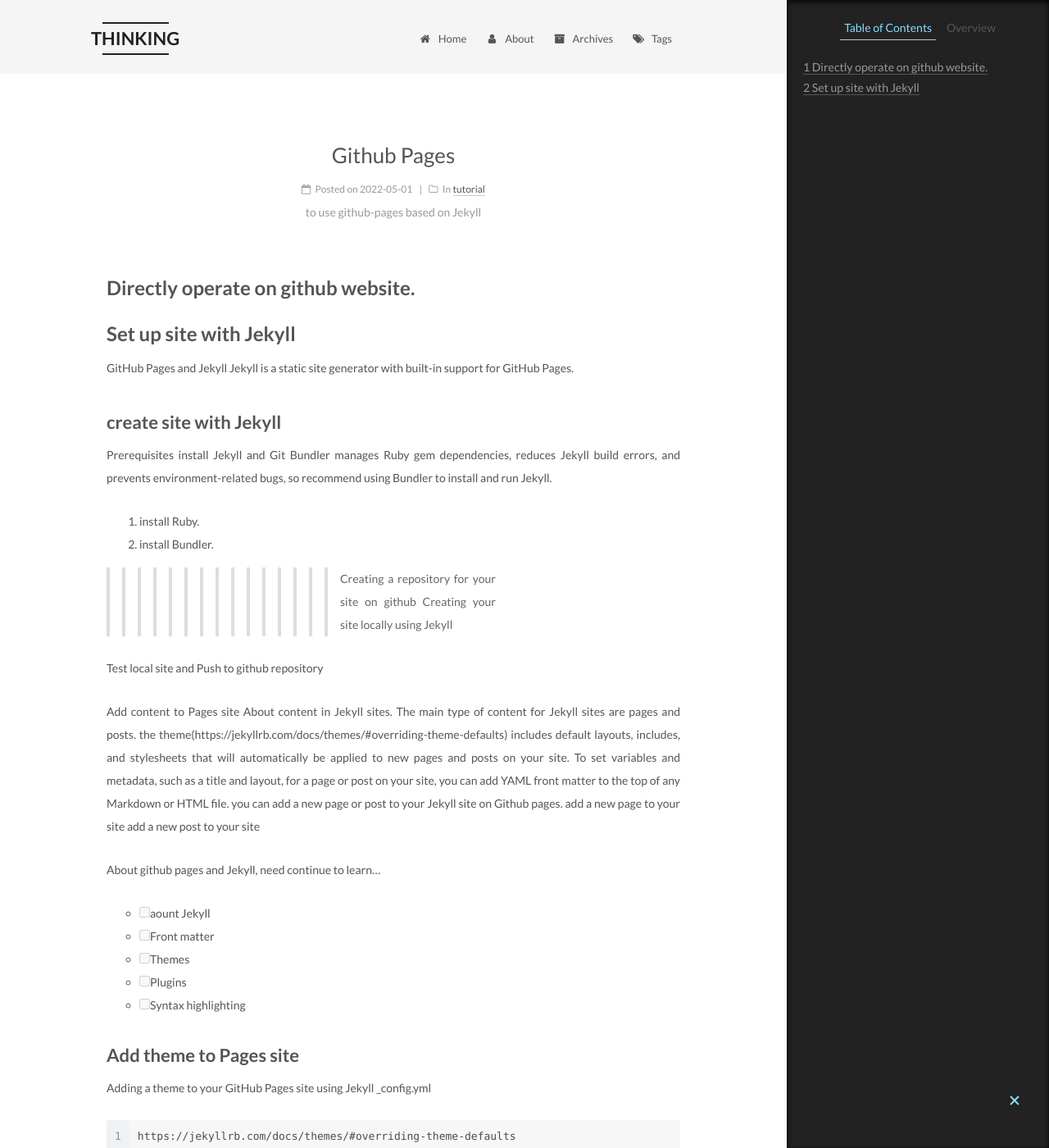
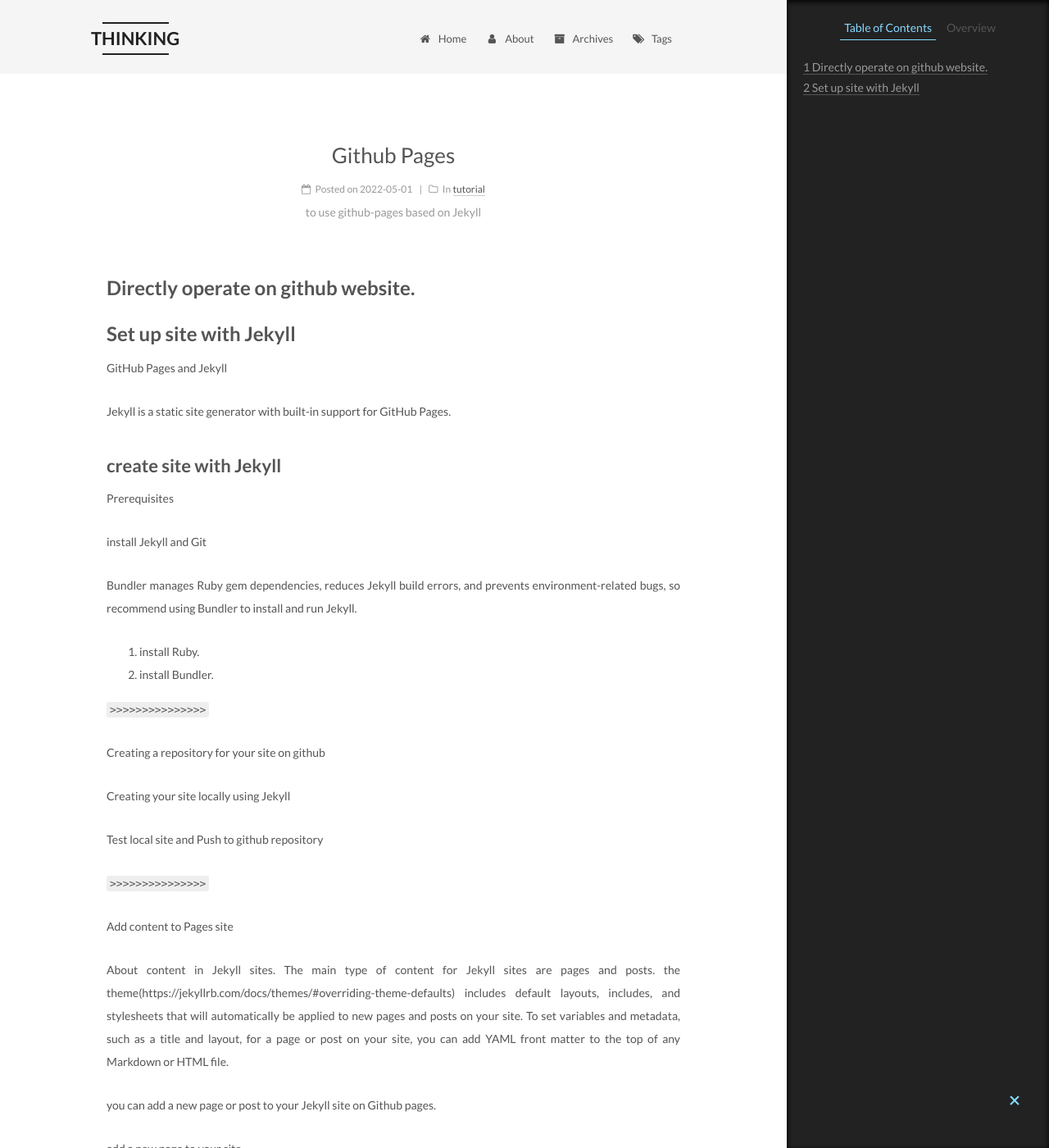
Before and after one commit to youngvoice/youngvoice.github.io.jekyll, a Jekyll site: the page built from _posts/2022-05-01-github-pages.md, in a window 1280 px wide and 1400 px high. Shown: the whole window at 82% size. Built offline with Jekyll 4.4.1, drawn with Linux system fonts in a browser that asks for light colours; some of the changed text lies outside the part shown.

Commit message:
real update config and 2022-05-01-github-pages (#28)

```diff
--- a/_config.yml
+++ b/_config.yml
@@ -76,7 +76,7 @@ plugins:
 # ---------------------------------------------------------------
 
 # Put your favicon.ico into `assets/` directory.
-favicon: /assets/favicon.ico
+favicon: /assets/images/favicon.ico
 
 # Set default keywords (Use a comma to separate)
 keywords: "Jekyll, NexT"
@@ -87,7 +87,7 @@ keywords: "Jekyll, NexT"
 rss:
 
 # Specify the date when the site was setup
-#since: 2015
+since: 2022
 
 # icon between year and author @Footer
 authoricon: heart
@@ -233,7 +233,7 @@ social_icons:
 
 # Sidebar Avatar
 # in directory: /assets/images/avatar.gif
-#avatar:
+avatar: /assets/images/avatar.gif
 
 
 # Table Of Contents in the Sidebar
```
Also changed, not shown: _posts/2022-05-01-github-pages.md (+13 -2 lines).
